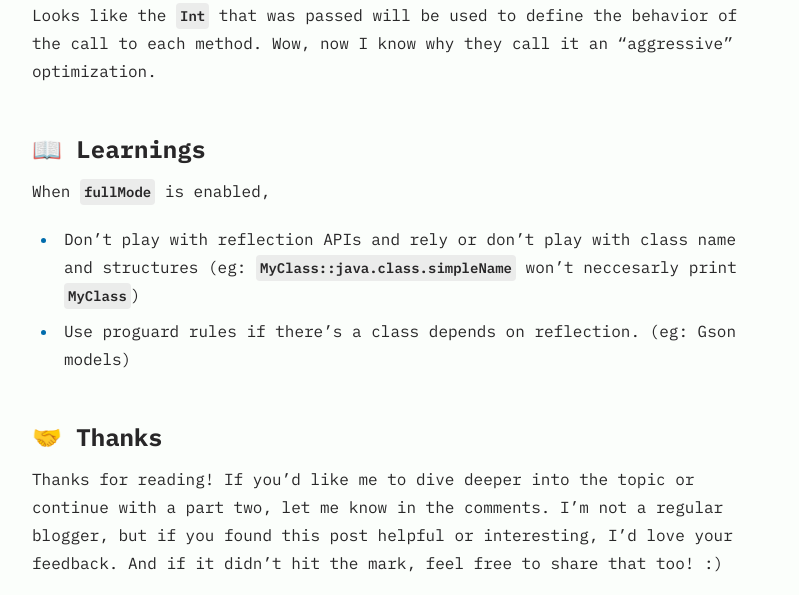
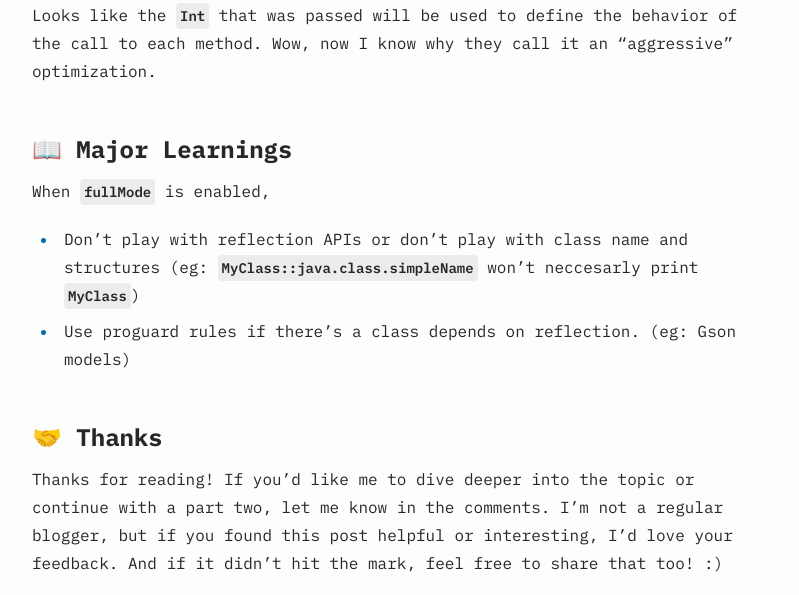
Before and after one commit to theapache64/theapache64.github.io, an Astro site: page /posts/why-r8-preferred-bmw-over-audi in a window 1280 px wide. Shown: the part 9100-9695 px from the top of the page, without its empty margins (240-1039 px from the left). Built offline with nearby package versions, Linux system fonts and the light colour scheme; Astro itself is replaced by a stand-in of ours; some packages are replaced by stand-ins of ours.

Commit message:
◀️ backup

```diff
--- a/src/content/blog/why-r8-preferred-bmw-over-audi.md
+++ b/src/content/blog/why-r8-preferred-bmw-over-audi.md
@@ -158,10 +158,10 @@ The class surprisingly doesn't have a case checking for `0` and `14`, hence it w
 
 Looks like the `Int` that was passed will be used to define the behavior of the call to each method. Wow, now I know why they call it an "aggressive" optimization.
 
-## 📖 Learnings
+## 📖 Major Learnings
 
 When `fullMode` is enabled,
-- Don't play with reflection APIs and rely or don't play with class name and structures (eg: `MyClass::java.class.simpleName` won't neccesarly print `MyClass`)
+- Don't play with reflection APIs or don't play with class name and structures (eg: `MyClass::java.class.simpleName` won't neccesarly print `MyClass`)
 - Use proguard rules if there's a class depends on reflection. (eg: Gson models)
 
 ## 🤝 Thanks
```
